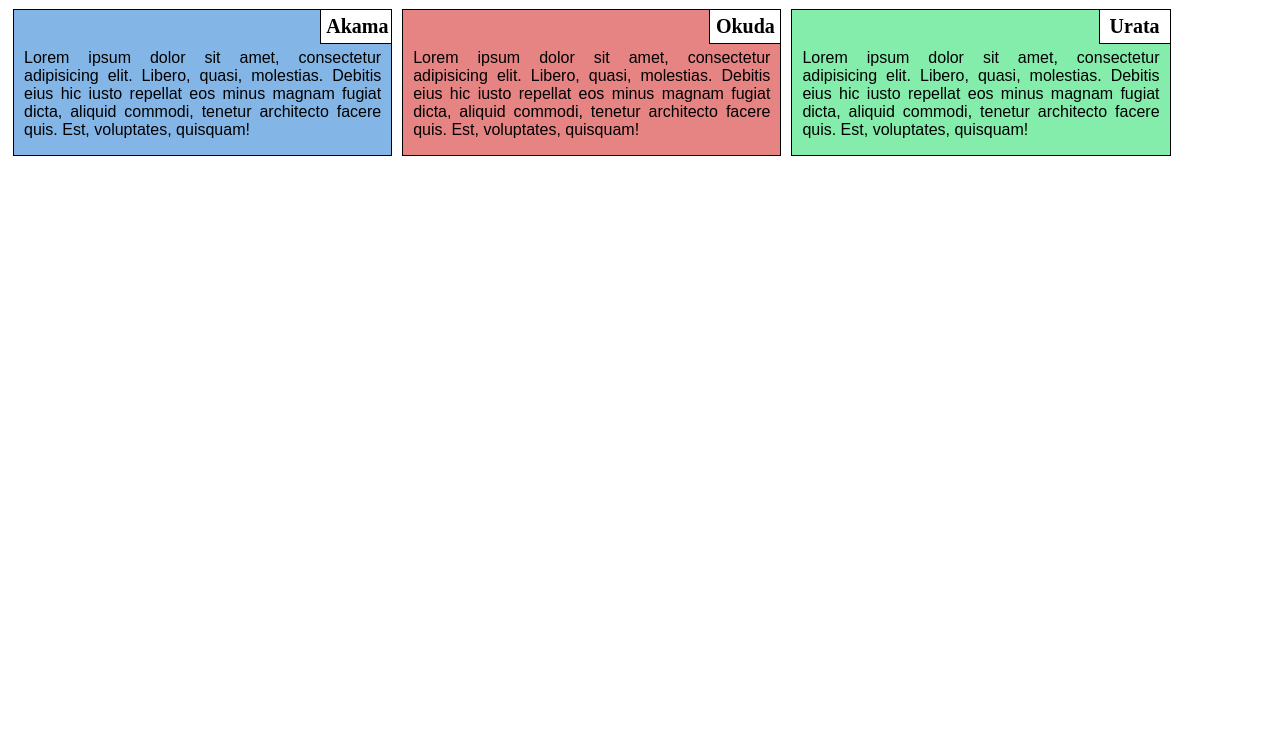
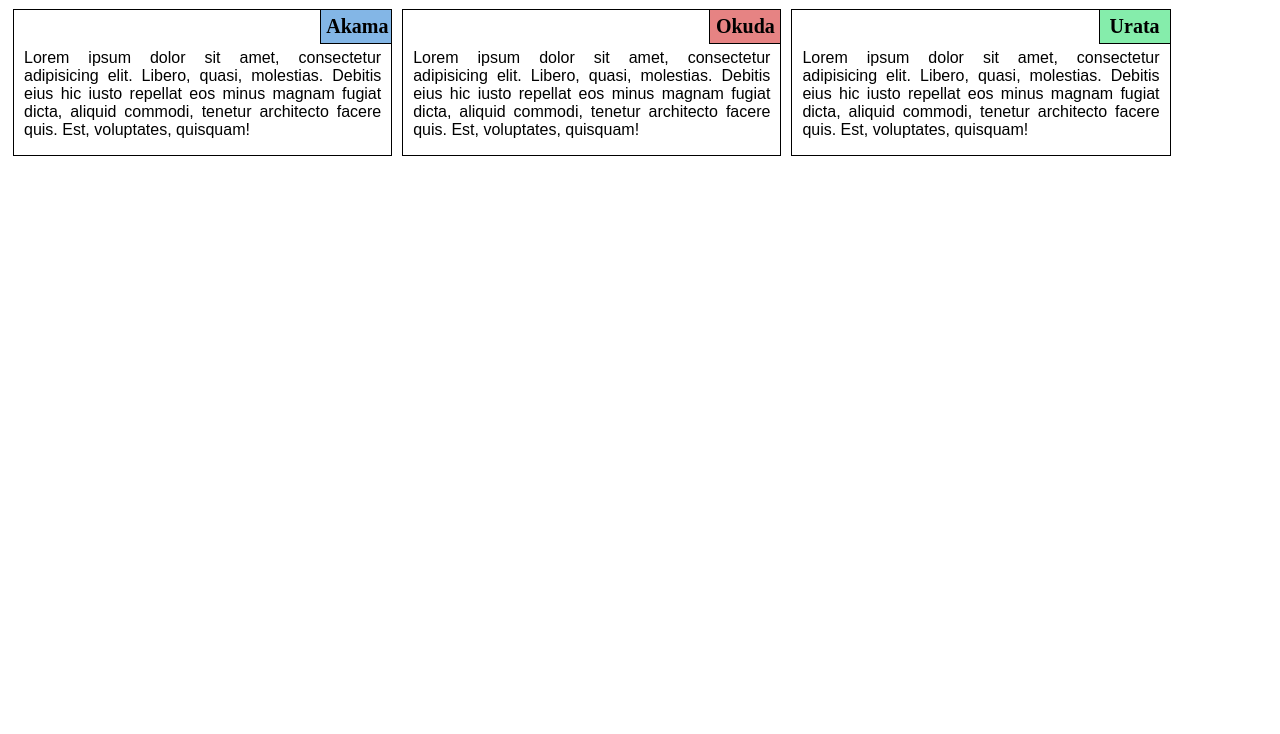
Before and after one commit to ryumishima44/module2-solution, a plain HTML site: page index.html in a window 1280 px wide. Shown: the part 66-800 px from the top of the page. Drawn offline with Linux system fonts and the light colour scheme.

Commit message:
fix and publish 2

```diff
--- a/css/styles.css
+++ b/css/styles.css
@@ -22,13 +22,13 @@ header{
 	position: relative;
 }
 
-.sec1{
+#title1{
 	background-color: #83b6e6;
 }
-.sec2{
+#title2{
 	background-color: #e68383;
 }
-.sec3{
+#title3{
 	background-color: #85edab;
 }
 
--- a/index.html
+++ b/index.html
@@ -9,9 +9,9 @@
 <body>
 	<header><h1>Head of the coursera clan<h1></header>
 	<div class="container">
-		<section class="sec1"><h2>Akama</h2><p class="test">Lorem ipsum dolor sit amet, consectetur adipisicing elit. Libero, quasi, molestias. Debitis eius hic iusto repellat eos minus magnam fugiat dicta, aliquid commodi, tenetur architecto facere quis. Est, voluptates, quisquam!</p></section>
-		<section class="sec2"><h2>Okuda</h2><p class="test">Lorem ipsum dolor sit amet, consectetur adipisicing elit. Libero, quasi, molestias. Debitis eius hic iusto repellat eos minus magnam fugiat dicta, aliquid commodi, tenetur architecto facere quis. Est, voluptates, quisquam!</p></section>
-		<section class="sec3"><h2>Urata</h2><p class="test">Lorem ipsum dolor sit amet, consectetur adipisicing elit. Libero, quasi, molestias. Debitis eius hic iusto repellat eos minus magnam fugiat dicta, aliquid commodi, tenetur architecto facere quis. Est, voluptates, quisquam!</p></section>
+		<section class="sec1"><h2 id="title1">Akama</h2><p class="test">Lorem ipsum dolor sit amet, consectetur adipisicing elit. Libero, quasi, molestias. Debitis eius hic iusto repellat eos minus magnam fugiat dicta, aliquid commodi, tenetur architecto facere quis. Est, voluptates, quisquam!</p></section>
+		<section class="sec2"><h2 id="title2">Okuda</h2><p class="test">Lorem ipsum dolor sit amet, consectetur adipisicing elit. Libero, quasi, molestias. Debitis eius hic iusto repellat eos minus magnam fugiat dicta, aliquid commodi, tenetur architecto facere quis. Est, voluptates, quisquam!</p></section>
+		<section class="sec3"><h2 id="title3">Urata</h2><p class="test">Lorem ipsum dolor sit amet, consectetur adipisicing elit. Libero, quasi, molestias. Debitis eius hic iusto repellat eos minus magnam fugiat dicta, aliquid commodi, tenetur architecto facere quis. Est, voluptates, quisquam!</p></section>
 	</div>
 </body>
 </html>
```
